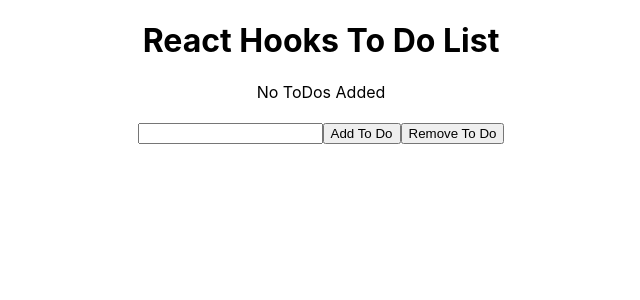
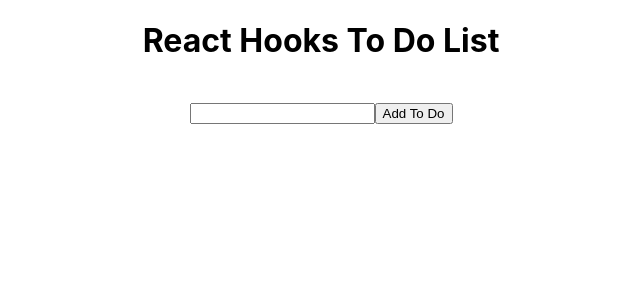
Before and after one commit to msalamanca-badilla/React-Hooks-ToDoList, a React (Create React App) app: page / in a window 1280 px wide. Shown: the top 300 px of the page, without its empty margins (319-959 px from the left). Built offline with nearby package versions, Linux system fonts and the light colour scheme.

Commit message:
add addToDo for submit

```diff
--- a/src/Components/ToDoList/ToDoList.jsx
+++ b/src/Components/ToDoList/ToDoList.jsx
@@ -4,22 +4,32 @@ export default function TodoList(){
     const [toDoInput, setToDoInput]= useState('')
     const [toDoData, setToDoData] = useState('No ToDos Added')
 
-    const handleChange=evt =>{
+    const handleChange= evt => {
         setToDoInput(evt.target.value)
     }
-
+    const addToDo= evt => {
+        evt.preventDefault()
+        const toDo = [toDoInput]
+        setToDoData({
+            toDo,
+            toDoInput: ' '
+        })
+    }
 
     return(
         <div className = 'ToDoList'>
-            <div>{toDoData}</div>
+
+                <div>{toDoInput}</div>
                 <br />
+            <form onSubmit={addToDo}>
                 <input
                 type="text"
                 value={toDoInput}
                 onChange={handleChange}
                 />
-            <button >Add To Do</button>
-            <button>Remove To Do</button>
+                <button onSubmit={addToDo}>Add To Do</button>
+                {/* <button>Remove To Do</button> */}
+            </form>
         </div>
     )
 }
```
Lines whose indentation alone changed are shown as unchanged.
